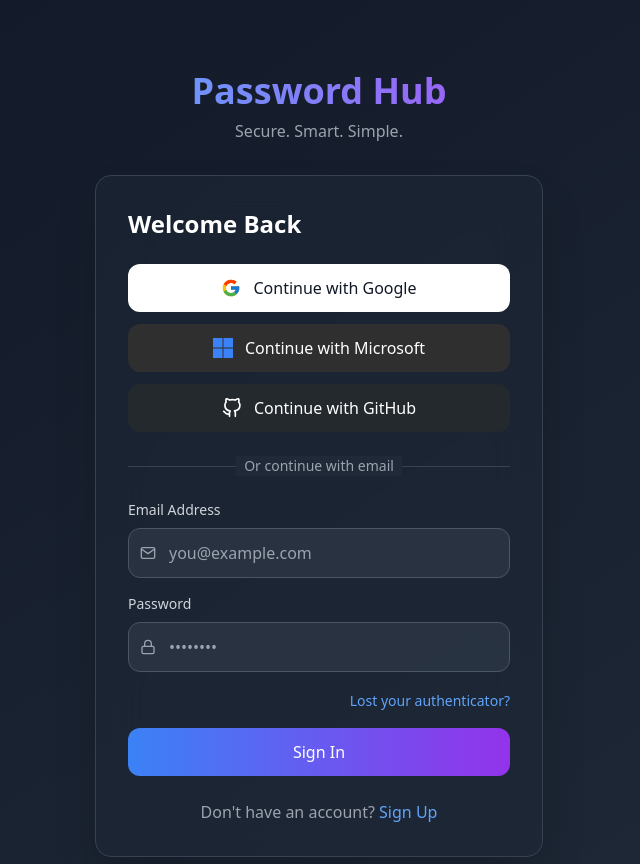
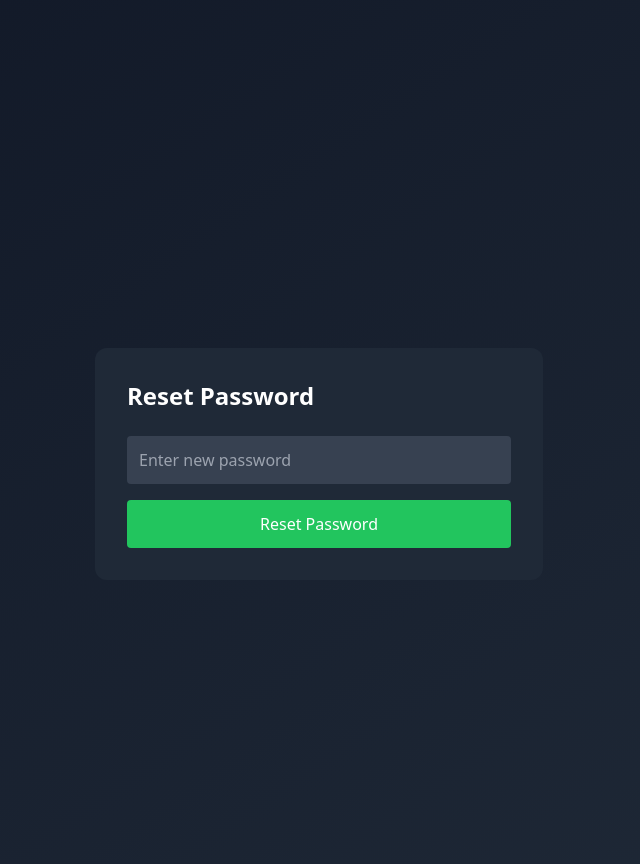
Before and after one commit to Devraj-sah22/password-hub, a React (Create React App) app in the folder frontend/: page /reset-password/1 in a window 1280 px wide. Before the commit this address led to /login. Shown: the whole page, without its empty margins (321-961 px from the left). Built offline with nearby package versions, Linux system fonts and the light colour scheme.

Commit message:
Added Forgot password reset

```diff
--- a/frontend/src/App.js
+++ b/frontend/src/App.js
@@ -12,6 +12,8 @@ import Settings from './pages/Settings';
 import './index.css';
 import Recover2FA from './pages/Recover2FA'; // ⭐ ADD THIS
 import Reset2FA from './pages/Reset2FA';
+import ForgotPassword from './pages/ForgotPassword'; // ⭐ ADD
+import ResetPassword from './pages/ResetPassword'; // ⭐ ADD
 //import EditPassword from './pages/EditPassword';
 
 function App() {
@@ -48,6 +50,9 @@ function App() {
             {/* ⭐ ADD THIS ROUTE */}
             <Route path="/recover-2fa" element={<Recover2FA />} />
             <Route path="/reset-2fa/:token" element={<Reset2FA />} />
+
+            <Route path="/forgot-password" element={<ForgotPassword />} />
+            <Route path="/reset-password/:token" element={<ResetPassword />} />
             <Route path="/" element={
               <PrivateRoute>
                 <>
--- /dev/null
+++ b/frontend/src/pages/ForgotPassword.js
@@ -0,0 +1,92 @@
+import React, { useState } from "react";
+import axios from "axios";
+import { motion } from "framer-motion";
+import toast from "react-hot-toast";
+import { Link } from "react-router-dom";
+
+const ForgotPassword = () => {
+
+  const [email, setEmail] = useState("");
+  const [loading, setLoading] = useState(false);
+
+  const handleSubmit = async (e) => {
+    e.preventDefault();
+
+    setLoading(true);
+
+    try {
+
+      await axios.post(
+        "http://localhost:5000/api/auth/forgot-password",
+        { email }
+      );
+
+      toast.success("Password reset email sent");
+
+    } catch (error) {
+
+      toast.error(
+        error.response?.data?.message || "Failed to send reset email"
+      );
+
+    } finally {
+      setLoading(false);
+    }
+  };
+
+  return (
+    <div className="min-h-screen flex items-center justify-center px-4">
+
+      <motion.div
+        initial={{ opacity: 0, y: 30 }}
+        animate={{ opacity: 1, y: 0 }}
+        className="bg-gray-800 p-8 rounded-xl w-full max-w-md"
+      >
+
+        <h2 className="text-2xl font-bold text-white mb-6">
+          Forgot Password
+        </h2>
+
+        <p className="text-gray-400 mb-6">
+          Enter your email and we will send you a password reset link.
+        </p>
+
+        <form onSubmit={handleSubmit} className="space-y-4">
+
+          <input
+            type="email"
+            placeholder="Enter your email"
+            className="w-full p-3 bg-gray-700 text-white rounded"
+            value={email}
+            onChange={(e) => setEmail(e.target.value)}
+            required
+          />
+
+          <button
+            type="submit"
+            disabled={loading}
+            className="w-full bg-blue-500 hover:bg-blue-600 text-white py-3 rounded"
+          >
+            {loading ? "Sending..." : "Send Reset Link"}
+          </button>
+
+        </form>
+
+        <div className="mt-4 text-sm text-gray-400">
+
+          <Link
+            to="/login"
+            className="text-blue-400 hover:text-blue-300"
+          >
+            Back to Login
+          </Link>
+
+        </div>
+
+      </motion.div>
+
+    </div>
+  );
+};
+
+export default ForgotPassword;
--- a/frontend/src/pages/Login.js
+++ b/frontend/src/pages/Login.js
@@ -152,14 +152,29 @@ const Login = () => {
                 />
               </div>
             </div>
-            <div className="text-right">
+            <div className="flex justify-between text-sm">
+              <Link
+                to="/forgot-password"
+                className="text-blue-400 hover:text-blue-300"
+              >
+                Forgot Password?
+              </Link>
+
+              <Link
+                to="/recover-2fa"
+                className="text-blue-400 hover:text-blue-300"
+              >
+                Lost authenticator?
+              </Link>
+            </div>
+            {/* <div className="text-right">
               <Link
                 to="/recover-2fa"
                 className="text-blue-400 hover:text-blue-300 text-sm"
               >
                 Lost your authenticator?
               </Link>
-            </div>
+            </div> */}
             {/* <div className="text-right">
               <a
                 href="/recover-2fa"
--- /dev/null
+++ b/frontend/src/pages/ResetPassword.js
@@ -0,0 +1,86 @@
+import React, { useState } from "react";
+import axios from "axios";
+import { useParams, useNavigate } from "react-router-dom";
+import { motion } from "framer-motion";
+import toast from "react-hot-toast";
+
+const ResetPassword = () => {
+
+  const { token } = useParams();
+  const navigate = useNavigate();
+
+  const [password, setPassword] = useState("");
+  const [loading, setLoading] = useState(false);
+
+  const handleSubmit = async (e) => {
+
+    e.preventDefault();
+    setLoading(true);
+
+    try {
+
+      await axios.post(
+        `http://localhost:5000/api/auth/reset-password/${token}`,
+        { password }
+      );
+
+      toast.success("Password reset successful");
+
+      navigate("/login");
+
+    } catch (error) {
+
+      toast.error(
+        error.response?.data?.message || "Password reset failed"
+      );
+
+    } finally {
+
+      setLoading(false);
+
+    }
+  };
+
+  return (
+
+    <div className="min-h-screen flex items-center justify-center px-4">
+
+      <motion.div
+        initial={{ opacity: 0, y: 30 }}
+        animate={{ opacity: 1, y: 0 }}
+        className="bg-gray-800 p-8 rounded-xl w-full max-w-md"
+      >
+
+        <h2 className="text-2xl font-bold text-white mb-6">
+          Reset Password
+        </h2>
+
+        <form onSubmit={handleSubmit} className="space-y-4">
+
+          <input
+            type="password"
+            placeholder="Enter new password"
+            className="w-full p-3 bg-gray-700 text-white rounded"
+            value={password}
+            onChange={(e) => setPassword(e.target.value)}
+            required
+          />
+
+          <button
+            type="submit"
+            disabled={loading}
+            className="w-full bg-green-500 hover:bg-green-600 text-white py-3 rounded"
+          >
+            {loading ? "Updating..." : "Reset Password"}
+          </button>
+
+        </form>
+
+      </motion.div>
+
+    </div>
+
+  );
+};
+
+export default ResetPassword;
```
Also changed, not shown: 2 other files (tests, documents, lock files or other folders).
